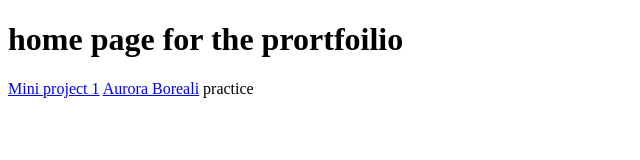
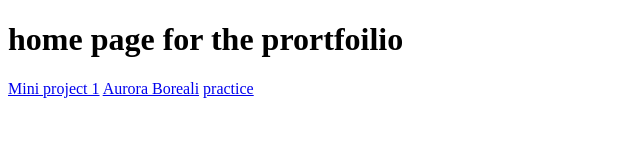
Before and after one commit to sammysosa-web/sammysosa-web, a plain HTML site: page index.html in a window 1280 px wide. Shown: the full height of the page, 0-640 px from the left. Drawn offline with Linux system fonts and the light colour scheme.

Commit message:
Update index.html

```diff
--- a/index.html
+++ b/index.html
@@ -9,6 +9,6 @@
    <h1> home page for the prortfoilio </h1>
     <a href="project1.html">Mini project 1</a>
     <a href="lab1.html"> Aurora Boreali</a>
-    <a herf="lab1.hmtl">practice </a>
+    <a href="lab1.hmtl">practice </a>
 </body>
 </html>
```
